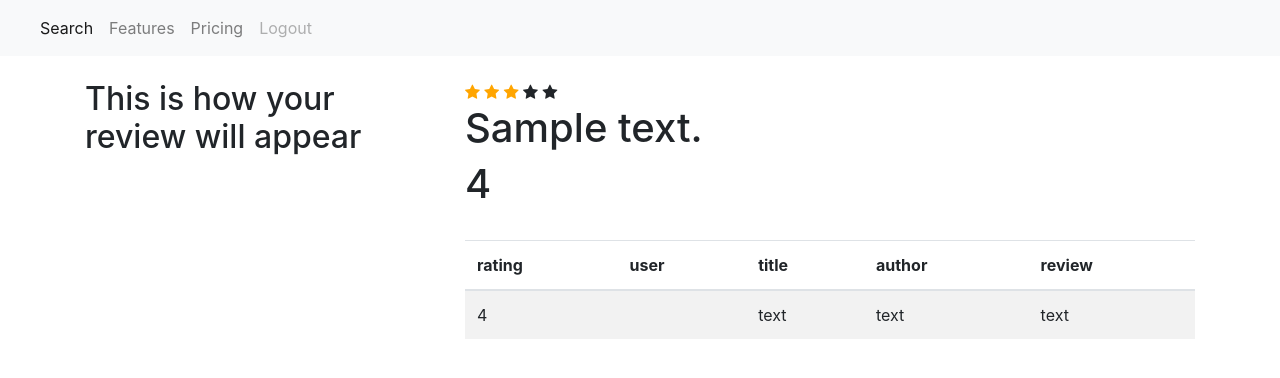
After one commit to Aurian-Nogues/CS50W-Project1, a Flask app: template templates/review.html in a window 1280 px wide. The commit adds this page. Shown: the top 378 px of the page. Run offline with Flask 2, Linux system fonts and the light colour scheme; the template is opened without the code that fills it: most values are stand-ins (such as "Sample title", 1, 10 or a date in 2020); some libraries are stand-ins or nearby versions.

Commit message:
code still working, about to try variable url

```diff
--- a/application.py
+++ b/application.py
@@ -33,7 +33,7 @@ def index():
         user = db.execute("SELECT id, login, password FROM users WHERE login = :login", {"login": submitted_username}).fetchone()
 
         if db.execute("SELECT id, login, password FROM users WHERE login = :login", {"login": submitted_username}).rowcount == 0:
-            error=("User not found in database")
+            error=("Username doesn't exist, please check spelling or create an account")
             return render_template("failed.html", error=error)
         elif submitted_password != user.password:
             error=("Wrong password")
@@ -107,9 +107,8 @@ def book():
     if request.method == "POST" :
         review = request.form['review']
         rating = request.form['rating']
-       # if review == "":
-        #    review = "You submitted an empty review"
-        return render_template('book.html', review=review, rating=rating)
+        user = session['user']
+        return render_template('review.html', review=review, rating=rating)
 
     return render_template('book.html')
 
--- a/static/styles.css
+++ b/static/styles.css
@@ -11,3 +11,8 @@ p {
 .book-links {
     color: red;
 }
+
+/*class to colour the ratings star  */
+.checked {
+    color: orange;
+  }
--- a/templates/book.html
+++ b/templates/book.html
@@ -47,7 +47,11 @@
 {% block body2 %}
 
 </br>
-
+<span class="fa fa-star checked"></span>
+<span class="fa fa-star checked"></span>
+<span class="fa fa-star checked"></span>
+<span class="fa fa-star"></span>
+<span class="fa fa-star"></span>
 <h1>{{review}}</h1>
 <h1>{{rating}}</h1>
 
--- a/templates/failed.html
+++ b/templates/failed.html
@@ -3,7 +3,7 @@
 {% block heading %}
 {% endblock %}
 
-{% block body %}
+{% block body1 %}
 
 <h1>{{error}}</h1>
 <a href="{{ url_for('index') }}">Go back to login page</a>
--- a/templates/layout.html
+++ b/templates/layout.html
@@ -4,7 +4,7 @@
         <title>My Website!</title>
         <link rel="stylesheet" href="{{ url_for('static', filename='styles.css') }}">
         <link rel="stylesheet" href="https://maxcdn.bootstrapcdn.com/bootstrap/4.0.0/css/bootstrap.min.css" integrity="sha384-Gn5384xqQ1aoWXA+058RXPxPg6fy4IWvTNh0E263XmFcJlSAwiGgFAW/dAiS6JXm" crossorigin="anonymous">
-
+        <link rel="stylesheet" href="https://cdnjs.cloudflare.com/ajax/libs/font-awesome/4.7.0/css/font-awesome.min.css">
 
         <nav class="navbar navbar-expand-lg navbar-light bg-light">
             <a class="navbar-brand" href="#">{{session['user']}}</a>
--- /dev/null
+++ b/templates/review.html
@@ -0,0 +1,50 @@
+{% extends "layout.html" %}
+
+{% block heading %}
+{% endblock %}
+
+{% block body1 %}
+
+</br>
+
+<h2>This is how your review will appear</h2>
+
+{% endblock %}
+
+{% block body2 %}
+
+</br>
+<span class="fa fa-star checked"></span>
+<span class="fa fa-star checked"></span>
+<span class="fa fa-star checked"></span>
+<span class="fa fa-star"></span>
+<span class="fa fa-star"></span>
+<h1>{{review}}</h1>
+<h1>{{rating}}</h1>
+
+</br>
+
+<table class="table table-striped">
+        <thead>
+          <tr>
+            <th scope="col">rating</th>
+            <th scope="col">user</th>
+            <th scope="col">title</th>
+            <th scope="col">author</th>
+            <th scope="col">review</th>
+          </tr>
+        </thead>
+
+        <tbody>
+                <tr>
+                    <td>{{rating}}</td>
+                    <td>{{session['user']}}</td>
+                    <td>text</td>
+                    <td>text</td>
+                    <td>text</td>
+                </tr>
+        </tbody>
+      </table>
+
+
+{% endblock %}
--- a/templates/search.html
+++ b/templates/search.html
@@ -60,7 +60,6 @@
         </tbody>
       </table>
 
-      <a class="nav-item nav-link" href="#">Pricing</a>
 
 {% endblock %}
 <td>{{book.author}}</td>
```
Also changed, not shown: 3 other files.
